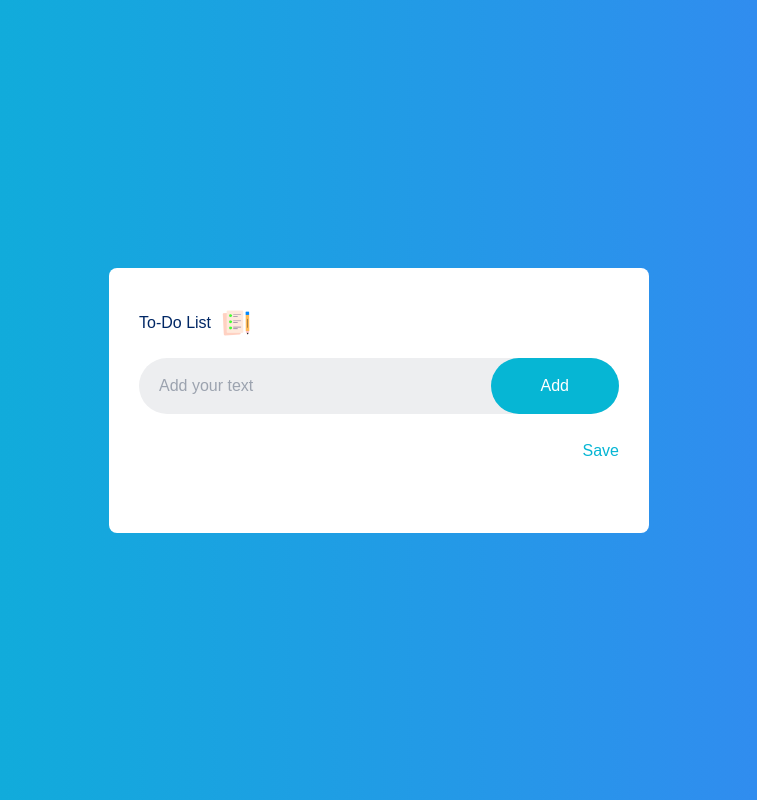
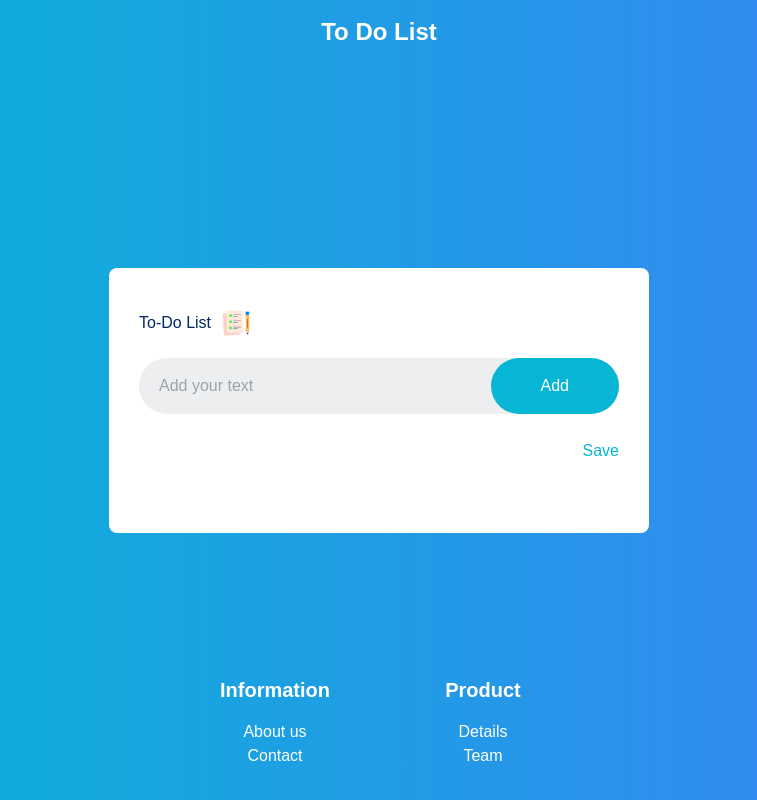
Before and after one commit to AliceLzz/to-do-list, a website: page public/index.html in a window 1280 px wide. Shown: the whole page, without its empty margins (261-1018 px from the left). Drawn offline with nearby package versions, Linux system fonts and the light colour scheme; files that its build step writes are made by us from their sources; no server answers.

Commit message:
final review

```diff
--- a/public/index.html
+++ b/public/index.html
@@ -12,7 +12,14 @@
         <link href="./dist/output.css" rel="stylesheet" />
     </head>
     <body>
-        <div
+        <!--nav bar section with title-->
+        <nav
+            class="bg-transparent text-white flex justify-around items-center text-2xl p-4 font-bold absolute w-full"
+        >
+            <div>To Do List</div>
+        </nav>
+        <!--content section with to do list - flex container to center the to do component-->
+        <section
             class="h-screen flex justify-center items-center bg-gradient-to-r from-cyan-500 to-blue-500"
         >
             <div class="todo-app">
@@ -44,8 +51,28 @@
                     </button>
                 </div>
             </div>
-        </div>
-
+        </section>
+        <!--footer section with information - display flex to be responsive-->
+        <footer
+            class="bg-transparent text-white absolute bottom-0 left-0 right-0 flex flex-wrap justify-center p-8"
+        >
+            <div
+                class="flex-initial w-52 flex flex-col justify-center items-center"
+            >
+                <h3 class="text-xl font-semibold text-white p-4">
+                    Information
+                </h3>
+                <a href="">About us</a>
+                <a href="">Contact</a>
+            </div>
+            <div
+                class="flex-initial w-52 flex flex-col justify-center items-center"
+            >
+                <h3 class="text-xl font-semibold text-white p-4">Product</h3>
+                <a href="">Details</a>
+                <a href="">Team</a>
+            </div>
+        </footer>
         <script src="./js/script.js"></script>
     </body>
 </html>
--- a/public/js/script.js
+++ b/public/js/script.js
@@ -1,6 +1,6 @@
 //const inputBox = document.getElementById("input-box");
-const listContainer = document.getElementById("list-container");
-const inputBox = $("#input-box");
+const listContainer = document.getElementById("list-container"); //vanilla js
+const inputBox = $("#input-box"); //dom jquery
 //const listContainer = $("#list-container");
 
 function addTask() {
@@ -8,7 +8,7 @@ function addTask() {
         alert("You must write something!");
     } else {
         let li = document.createElement("li");
-        li.innerHTML = inputBox.val();
+        li.innerHTML = inputBox.val(); //vanilla js, dom jquery
         listContainer.appendChild(li);
         let image = document.createElement("img");
         image.src = "./images/close.svg";
@@ -57,6 +57,7 @@ function loadPage(array) {
 
 let x = null;
 let y = [{ task: "Buying more Beanies", completed: false }];
+//to connect with server and get an array of task
 function getTask() {
     fetch("http://localhost:5500/read", {
         method: "GET",
@@ -73,6 +74,7 @@ function getTask() {
             console.log("Somethig is wrong with server", error);
         });
 }
+//to connect with server and save an array of task
 function saveTask(e) {
     e.preventDefault();
     let Task = document.getElementsByTagName("li");
@@ -92,6 +94,7 @@ function saveTask(e) {
     }
 
     fetch("http://localhost:5500/save", {
+        //ES6 js
         method: "PUT",
         headers: { task: "save" },
         body: JSON.stringify(arrayTask),
@@ -106,6 +109,7 @@ function saveTask(e) {
 }
 
 window.addEventListener("load", () => {
+    //ES6 js annonymous function
     document
         .getElementById("saveButton")
         .addEventListener("click", (e) => saveTask(e));
```
Also changed, not shown: public/css/styles.css (+8 -1 lines), README.md.
